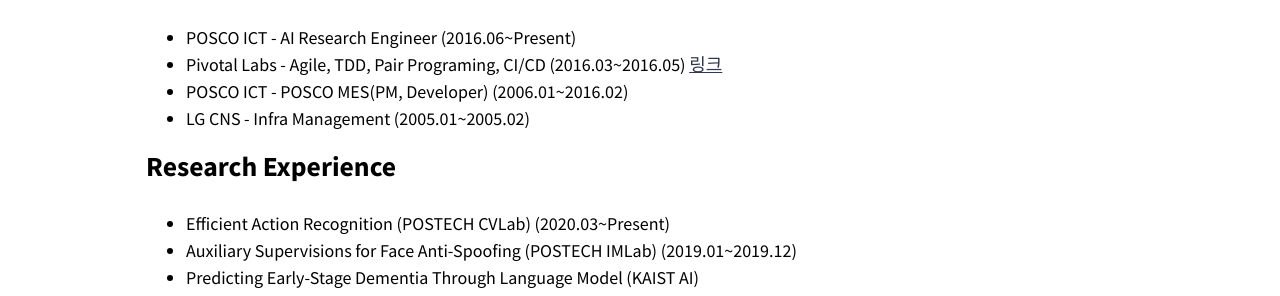
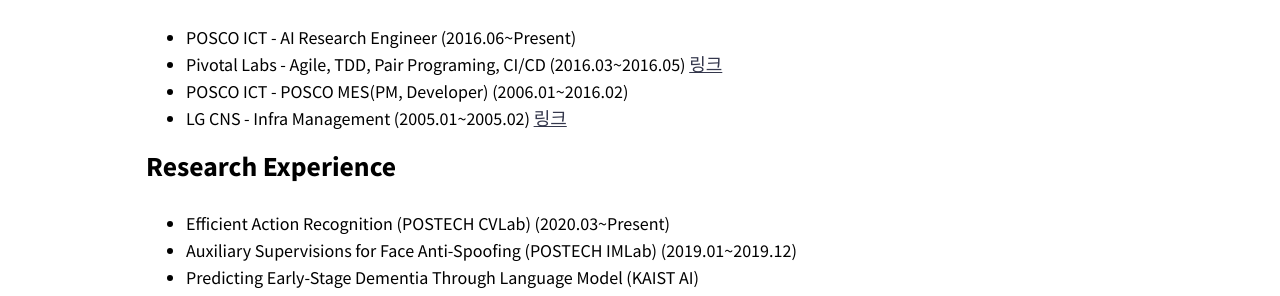
Before and after one commit to healess/healess.github.io, a Jekyll site: the page built from index.md, in a window 1280 px wide and 900 px high. Shown: the part 332-628 px from the top of the window. Built offline with Jekyll 4.4.1, drawn with Linux system fonts in a browser that asks for light colours; nearby versions of some CDN libraries.

Commit message:
Update index.md

```diff
--- a/index.md
+++ b/index.md
@@ -12,7 +12,7 @@ entries_layout: grid
 * POSCO ICT - AI Research Engineer (2016.06~Present)
 * Pivotal Labs - Agile, TDD, Pair Programing, CI/CD (2016.03~2016.05) [링크](https://photos.app.goo.gl/DLK3UsKsPhqbJxw1A)
 * POSCO ICT - POSCO MES(PM, Developer) (2006.01~2016.02)
-* LG CNS - Infra Management (2005.01~2005.02)
+* LG CNS - Infra Management (2005.01~2005.02) [링크](https://photos.app.goo.gl/ZMJFrhK6NRko3Fdn6)
 
 ## Research Experience
 * Efficient Action Recognition (POSTECH CVLab) (2020.03~Present)
@@ -68,8 +68,8 @@ entries_layout: grid
 
 ## Software Development
 * Deep learning GUI framework for enterprise (TensorMSA) [링크](https://github.com/TensorMSA)
-* 성장진단 iPhone App (국내 앱스토어 Top 100) (2012)
-* ICT Call for iOS (POSCO ICT 모바일경진대회 대상 (2011)
+* 성장진단 iPhone App (국내 앱스토어 Top 100) (2012) [링크](https://github.com/healess/BabyGrowthEng)
+* ICT Call for iOS (POSCO ICT 모바일경진대회 대상 (2011) [링크](https://photos.app.goo.gl/zaUT33oWd59aHEni8)
 
 ## Patents
 * 실제 사람의 말투와 문체를 흉내 내는 대화 방법 및 시스템 (METHOD AND SYSTEM FOR MIMICKING TONE AND STYLE OF REAL PERSON) (KAIST)
```
